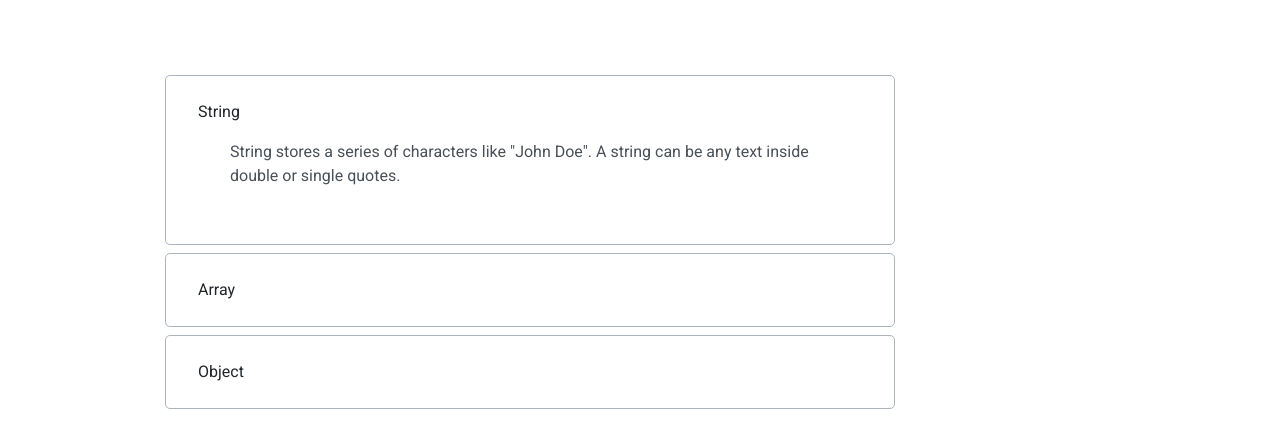
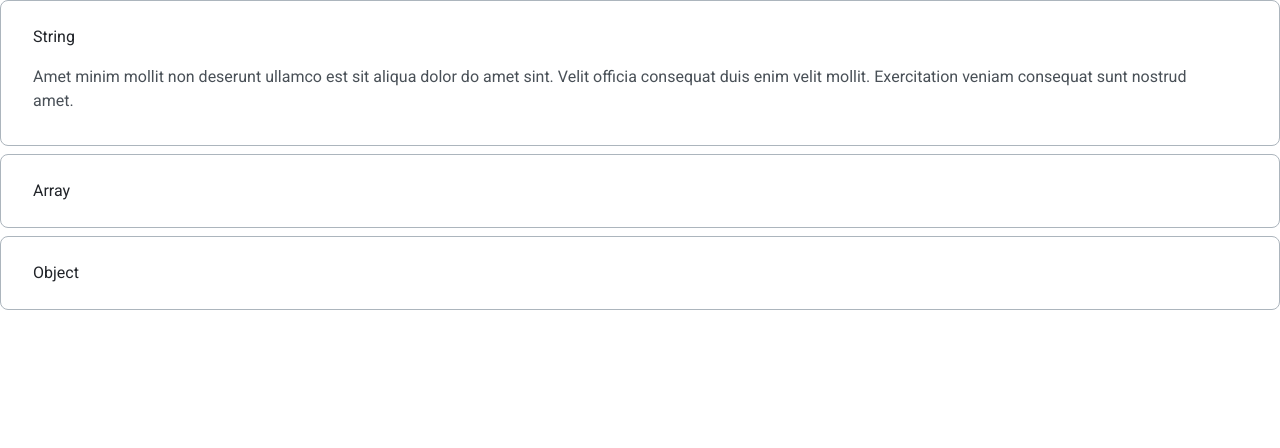
Before and after one commit to tinatimkova/htmlcss-20231027_tinaatimkovaa, a website: page 03-lection1/02-accordion/index.html in a window 1280 px wide. Both pictures are taken after a click on the heading "String". Drawn offline with Linux system fonts and the light colour scheme.

Commit message:
removed outter container styles, added paddings

```diff
--- a/03-lection1/02-accordion/accordion.css
+++ b/03-lection1/02-accordion/accordion.css
@@ -1,9 +1,4 @@
 /* Стилизация аккордеона */
-.wrapper {
-    max-width: 730px;
-    padding: 75px 166px 116px 165px;
-}
-
 .accordion {
     color: var(--black);
     font-family: Inter;
@@ -17,11 +12,16 @@
     margin-bottom: 8px;
     padding: 24px 32px;
     border: 1px solid var(--grey-3);
-    border-radius: 5px;
+    border-radius: 8px;
 }
 
 .accordion__item:last-child {
     margin-bottom: 0;
+}
+
+.accordion__item[open] {
+    padding-right: 49px;
+    padding-bottom: 32px;
 }
 
 .accordion__item[open] .accordion__title {
@@ -34,6 +34,5 @@
 
 .accordion__text {
     color: var(--grey-4, #495057);
-    padding: 0 48px 32px 32px;
     margin: 0;
 }
--- a/03-lection1/02-accordion/index.html
+++ b/03-lection1/02-accordion/index.html
@@ -12,7 +12,7 @@
                 <summary class="accordion__title">
                     String
                 </summary>
-                <p class="accordion__text">String stores a series of characters like "John Doe". A string can be any text inside double or single quotes.</p>
+                <p class="accordion__text">Amet minim mollit non deserunt ullamco est sit aliqua dolor do amet sint. Velit officia consequat duis enim velit mollit. Exercitation veniam consequat sunt nostrud amet.</p>
             </details>
             <details class="accordion__item">
                 <summary class="accordion__title">
```
Also changed, not shown: assets/css/main.css (line endings or trailing spaces).
